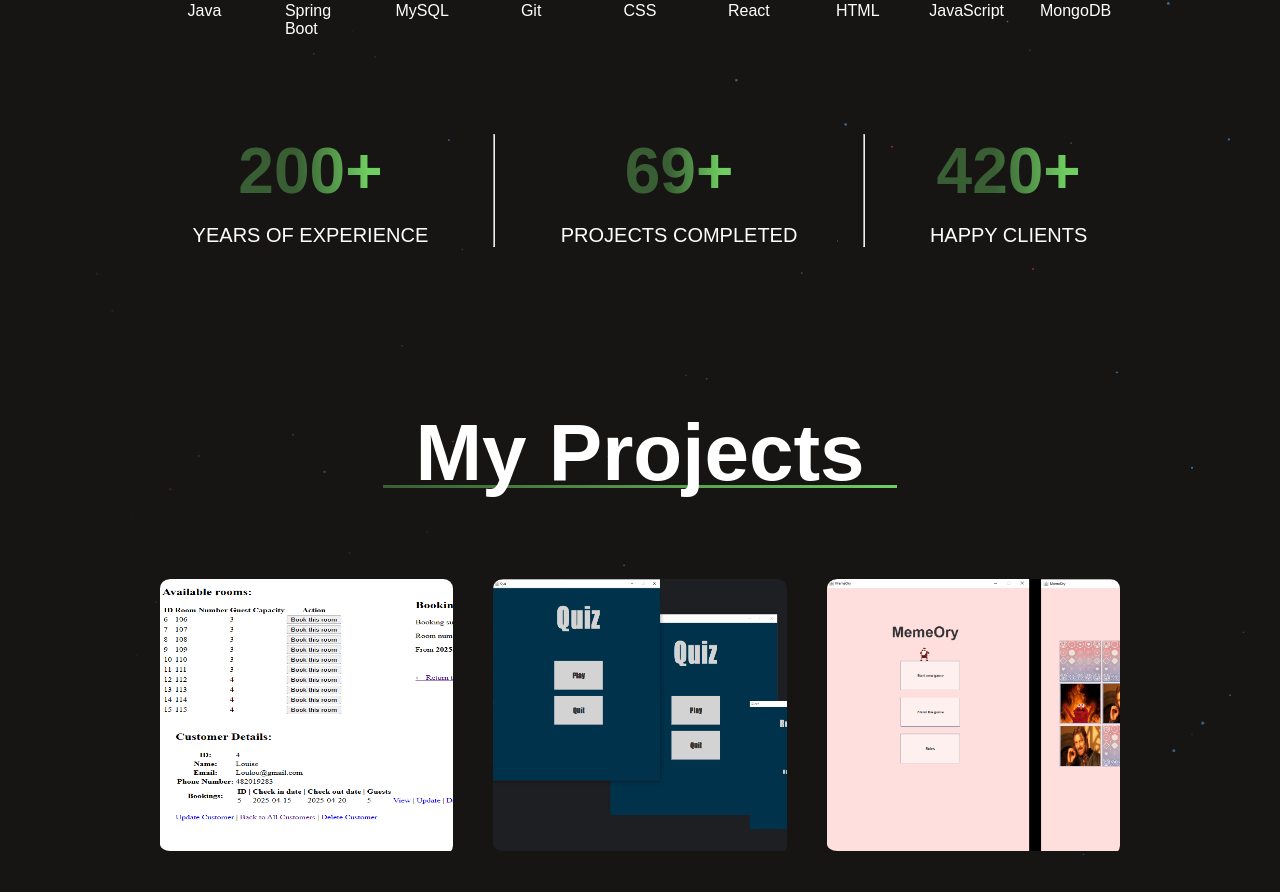
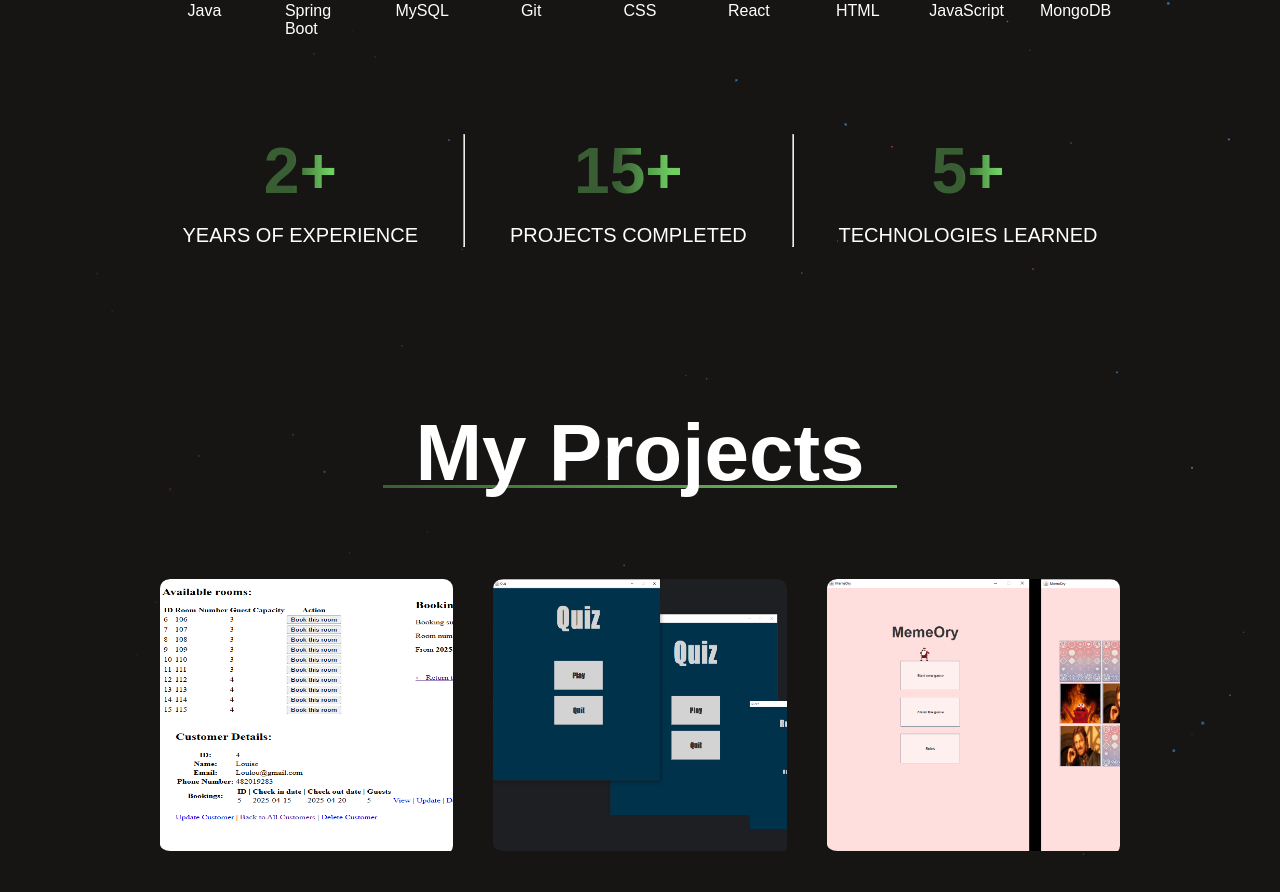
Before and after one commit to hanneshjelm/portfolio-frontend, a React (Vite) app: page / in a window 1280 px wide. Shown: the part 1980-2872 px from the top of the page. Built offline with nearby package versions, Linux system fonts and the light colour scheme.

Commit message:
small fix in about

```diff
--- a/src/components/about/About.tsx
+++ b/src/components/about/About.tsx
@@ -80,18 +80,18 @@ const About = () => {
             </article>
             <div className="about-achievements">
                 <div className="about-achievement">
-                    <h2>200+</h2>
+                    <h2>2+</h2>
                     <p>YEARS OF EXPERIENCE</p>
                 </div>
                 <hr/>
                 <div className="about-achievement">
-                    <h2>69+</h2>
+                    <h2>15+</h2>
                     <p>PROJECTS COMPLETED</p>
                 </div>
                 <hr/>
                 <div className="about-achievement">
-                    <h2>420+</h2>
-                    <p>HAPPY CLIENTS</p>
+                    <h2>5+</h2>
+                    <p>TECHNOLOGIES LEARNED</p>
                 </div>
             </div>
         </section>
```
